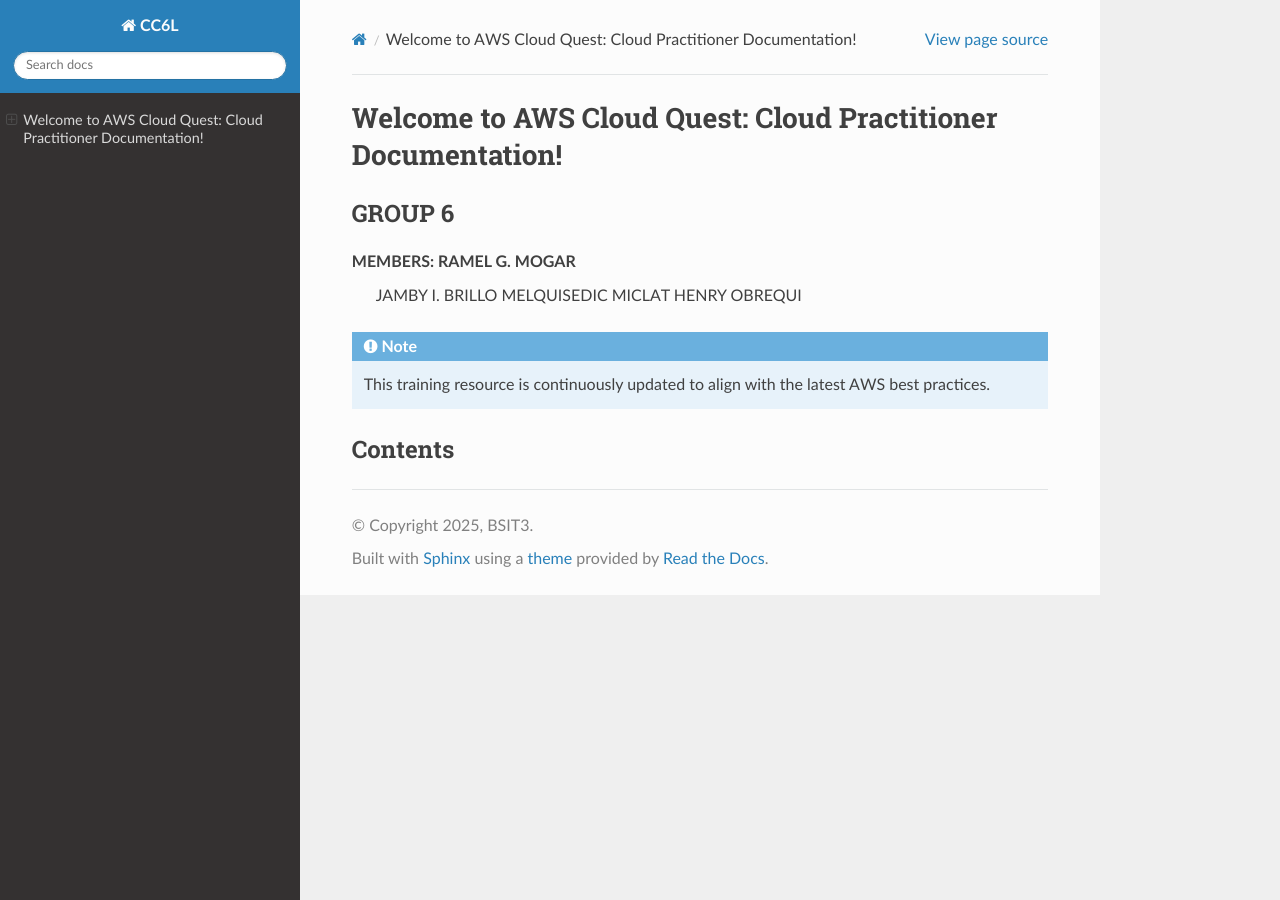
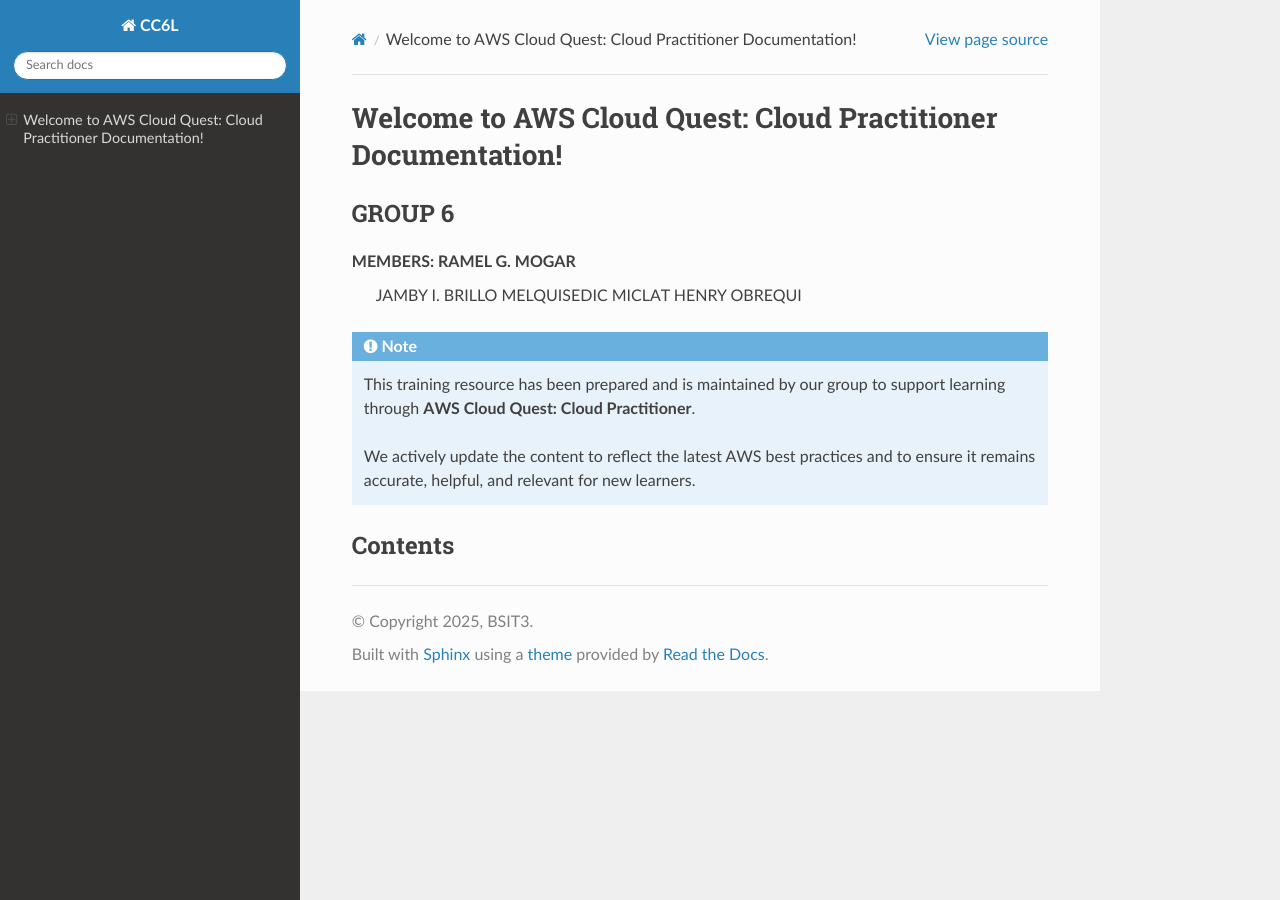
Before and after one commit to jambybrillo/aws_partitioner, a Sphinx documentation site: the page built from docs/source/index.rst, in a window 1280 px wide. Built offline with Sphinx 7.4.7 and the Read the Docs theme 3.1.0, drawn with Linux system fonts in a browser that asks for light colours; pages that are not in the unit, such as notebooks, are missing from menus.

Commit message:
Update index.rst

```diff
--- a/docs/source/index.rst
+++ b/docs/source/index.rst
@@ -11,7 +11,11 @@
 
 .. note::
 
-   This training resource is continuously updated to align with the latest AWS best practices.
+   This training resource has been prepared and is maintained by our group to support learning through **AWS Cloud Quest: Cloud
+   Practitioner**.
+
+   We actively update the content to reflect the latest AWS best practices and to ensure it remains accurate, helpful, and relevant for
+   new learners.
 
 Contents
 --------
```
